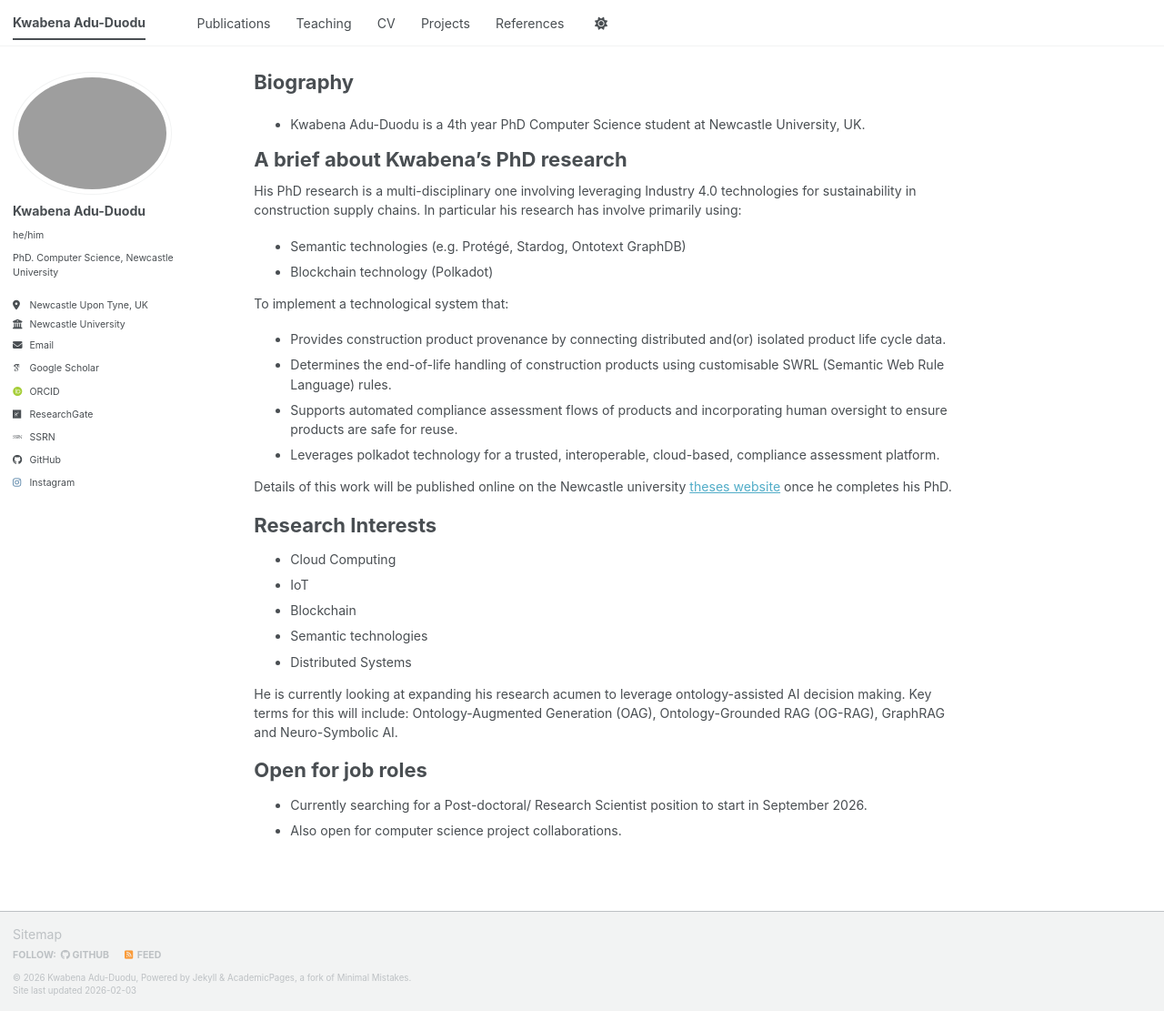
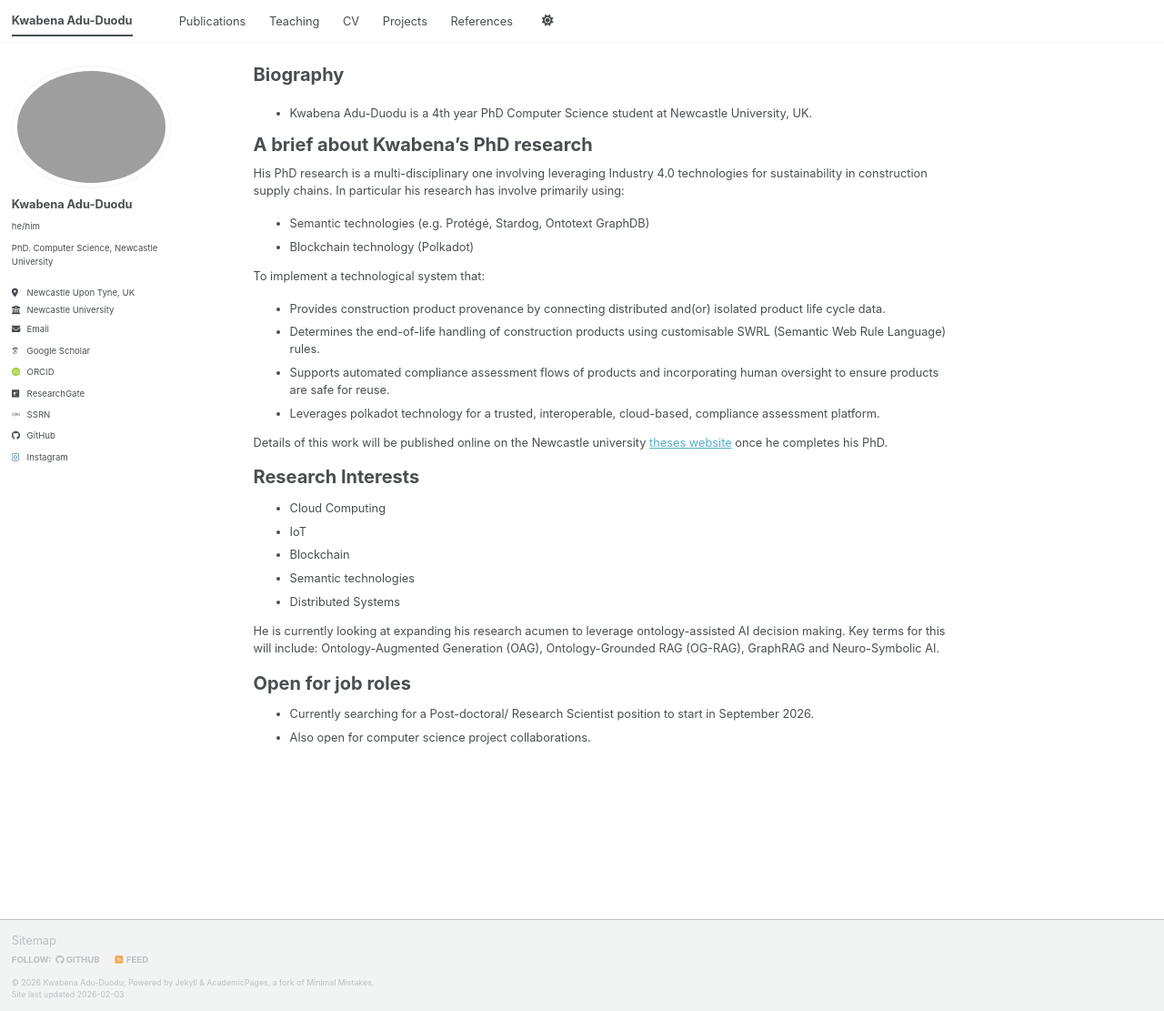
Before and after one commit to KAYDUODU/KAYDUODU.github.io, a Jekyll site: the page built from _pages/about.md, in a window 1280 px wide and 1111 px high. Shown: the whole window at 91% size. Built offline with Jekyll 4.4.1, drawn with Linux system fonts in a browser that asks for light colours; some web fonts are replaced; a script bundle is joined from its source files by our own code; library files that are not in the unit come from our copies.

Commit message:
Decrease global font size from 88% to 80%

```diff
--- a/assets/css/main.scss
+++ b/assets/css/main.scss
@@ -43,7 +43,7 @@
 ;
 
 html {
-  font-size: 88%;   /* reduce size globally */
+  font-size: 80%;   /* reduce size globally */
 }
 
 body {
```
